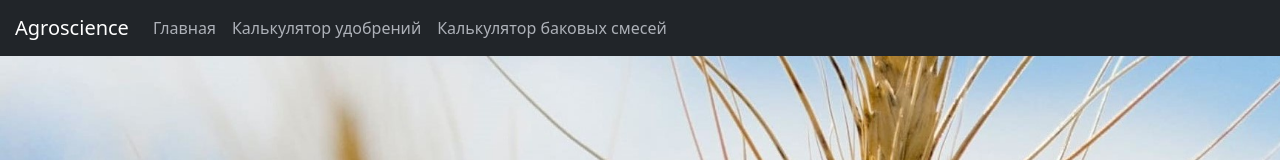
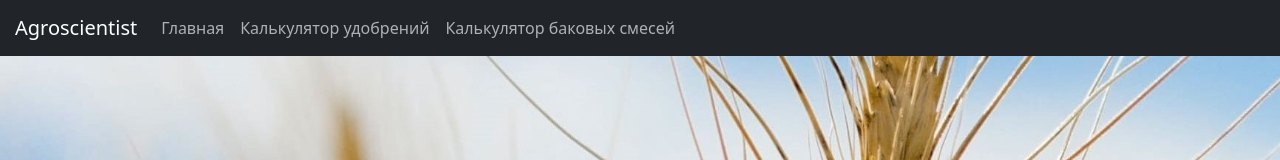
Before and after one commit to m1amgn/agroscienes, a React (Create React App) app in the folder frontend/: page / in a window 1280 px wide. Shown: the top 160 px of the page. Built offline with nearby package versions, Linux system fonts and the light colour scheme.

Commit message:
change site name

```diff
--- a/frontend/public/index.html
+++ b/frontend/public/index.html
@@ -24,7 +24,7 @@
       work correctly both with client-side routing and a non-root public URL.
       Learn how to configure a non-root public URL by running `npm run build`.
     -->
-    <title>Agroscience</title>
+    <title>Agroscientist</title>
   </head>
   <body>
     <noscript>You need to enable JavaScript to run this app.</noscript>
--- a/frontend/src/components/NaviBar.js
+++ b/frontend/src/components/NaviBar.js
@@ -7,7 +7,7 @@ function NaviBar() {
   return (
     <>
       <Navbar collapseOnSelect expand="lg" bg="dark" variant="dark" style = {{paddingLeft: "15px"}}>
-        <Navbar.Brand>Agroscience</Navbar.Brand>
+        <Navbar.Brand>Agroscientist</Navbar.Brand>
         <Navbar.Toggle aria-controls="responsive-navbar-nav" />
         <Navbar.Collapse id="responsive-navbar-nav">
           <Nav className="mr-auto">
```
